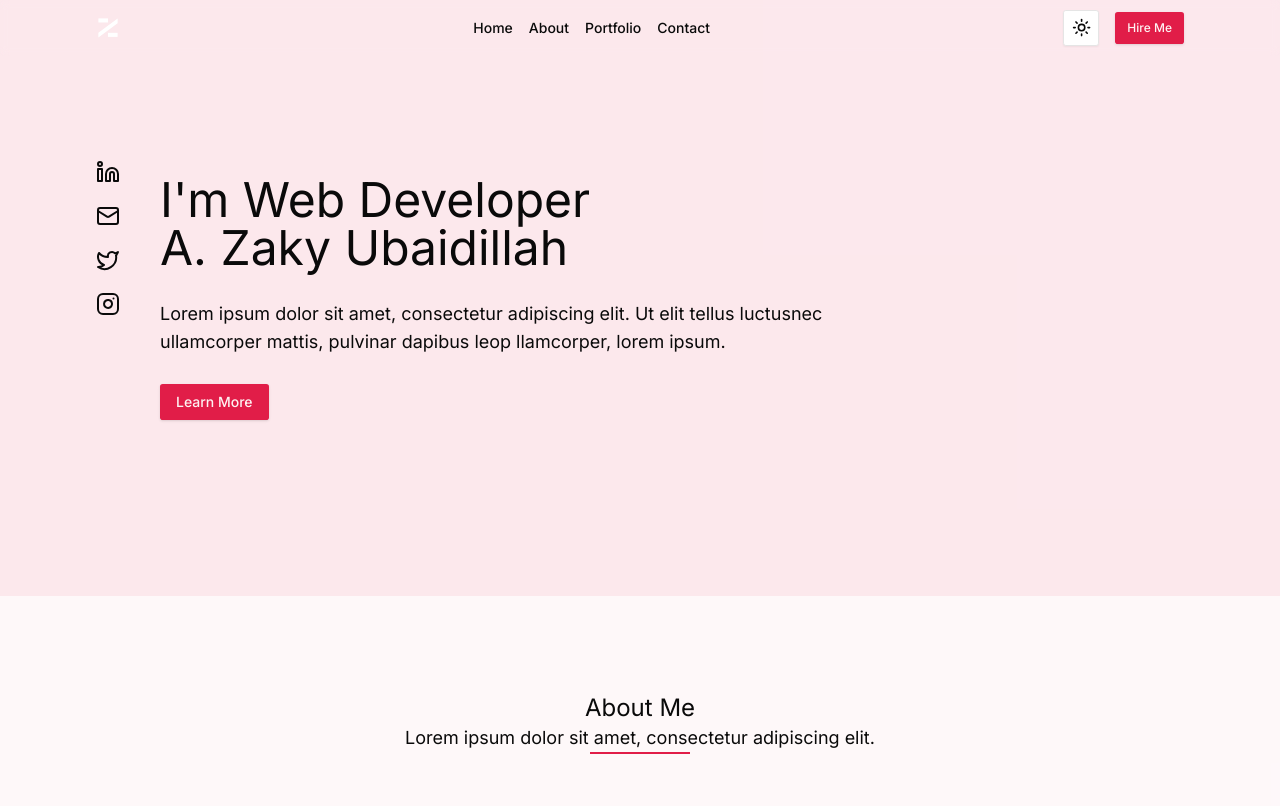
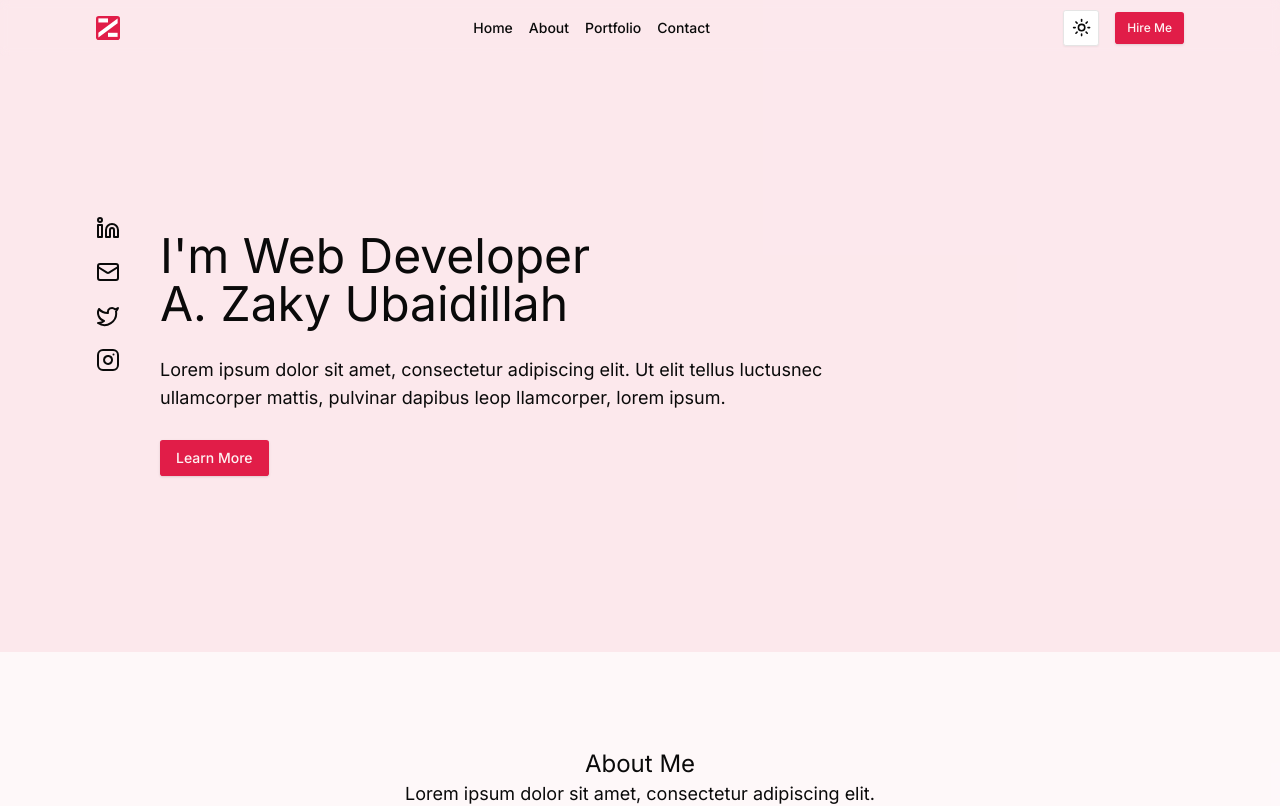
Before and after one commit to CodeWithZaky/my-personal-website-2, a Next.js app: page / in a window 1280 px wide. Shown: the top 806 px of the page. Built offline with nearby package versions, Linux system fonts and the light colour scheme.

Commit message:
fix navbar possition

```diff
--- a/src/app/layout.tsx
+++ b/src/app/layout.tsx
@@ -29,7 +29,7 @@ export default function RootLayout({
           enableSystem
           disableTransitionOnChange
         >
-          <main className="w-full bg-primary/10">
+          <main className="bg-primary/10 w-full">
             <Navbar />
             {children}
           </main>
--- a/src/components/navbar.tsx
+++ b/src/components/navbar.tsx
@@ -1,10 +1,13 @@
-import { Button } from "@/components/ui/button";
 import Link from "next/link";
 import { ModeToggle } from "./mode-toggle";
 import { Sidebar } from "./sidebar";
+import { Button } from "./ui/button";
 
 export const nav_links = [
-  { path: "/", title: "Home" },
+  {
+    path: "/",
+    title: "Home",
+  },
   {
     path: "/about",
     title: "About",
@@ -21,12 +24,11 @@ export const nav_links = [
 
 export default function Navbar() {
   return (
-    <div className="top-0 z-50 fixed inset-x-0 backdrop-blur-sm w-full">
+    <div className="top-0 z-50 sticky inset-x-0 backdrop-blur-sm w-full">
       <nav className="mx-auto w-[85%]">
         <div className="mx-auto w-full">
           <div className="flex justify-between items-center h-14">
-            <Link href="#" className="flex items-center" prefetch={false}>
-              {/* <MountainIcon className="w-6 h-6" /> */}
+            <Link href="/" className="flex items-center" prefetch={false}>
               <MyLogo />
               <span className="sr-only">Acme Inc</span>
             </Link>
@@ -60,27 +62,10 @@ export default function Navbar() {
   );
 }
 
-function MountainIcon(props: any) {
+function MyLogo() {
   return (
     <svg
-      {...props}
-      xmlns="http://www.w3.org/2000/svg"
-      width="24"
-      height="24"
-      viewBox="0 0 24 24"
-      fill="none"
-      stroke="currentColor"
-      strokeWidth="2"
-      strokeLinecap="round"
-      strokeLinejoin="round"
-    >
-      <path d="m8 3 4 8 5-5 5 15H2L8 3z" />
-    </svg>
-  );
-}
-function MyLogo(props: any) {
-  return (
-    <svg
+      className="bg-primary dark:bg-transparent rounded-md"
       width="24"
       height="24"
       viewBox="0 0 100 100"
```
